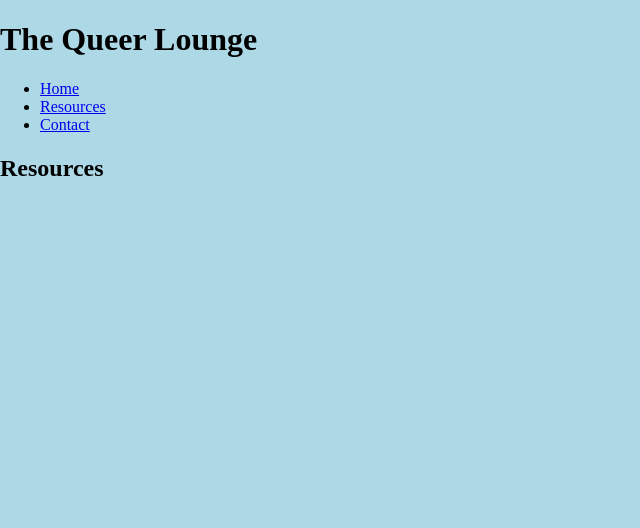
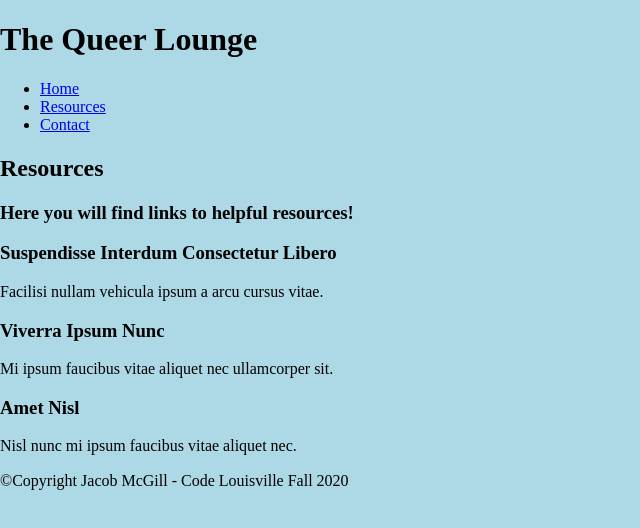
Before and after one commit to jacobmcgill/TheQueerLounge, a plain HTML site: page resources.html in a window 1280 px wide. Shown: the whole page, without its empty margins (0-640 px from the left). Drawn offline with Linux system fonts and the light colour scheme.

Commit message:
Added more HTML to Resources and Contact page.

```diff
--- a/resources.html
+++ b/resources.html
@@ -24,9 +24,25 @@
             <main>
                 <div class="resources">
                     <h2>Resources</h2>
+                    <h3>Here you will find links to helpful resources!</h3>
+                    <article>
+                        <h3>Suspendisse Interdum Consectetur Libero</h3>
+                        <p>Facilisi nullam vehicula ipsum a arcu cursus vitae.</p>
+                    </article>
+                    <article>
+                        <h3>Viverra Ipsum Nunc</h3>
+                        <p>Mi ipsum faucibus vitae aliquet nec ullamcorper sit.</p>
+                    </article>
+                    <article>
+                        <h3>Amet Nisl</h3>
+                        <p>Nisl nunc mi ipsum faucibus vitae aliquet nec.</p>
+                    </article>
                 </div>
             </main>
 
+            <footer>
+                <span>&copy;Copyright Jacob McGill - Code Louisville Fall 2020</span>
+            </footer>
         </div>
     </body>
 </html>
```
Also changed, not shown: contact.html (+4 -0 lines).
